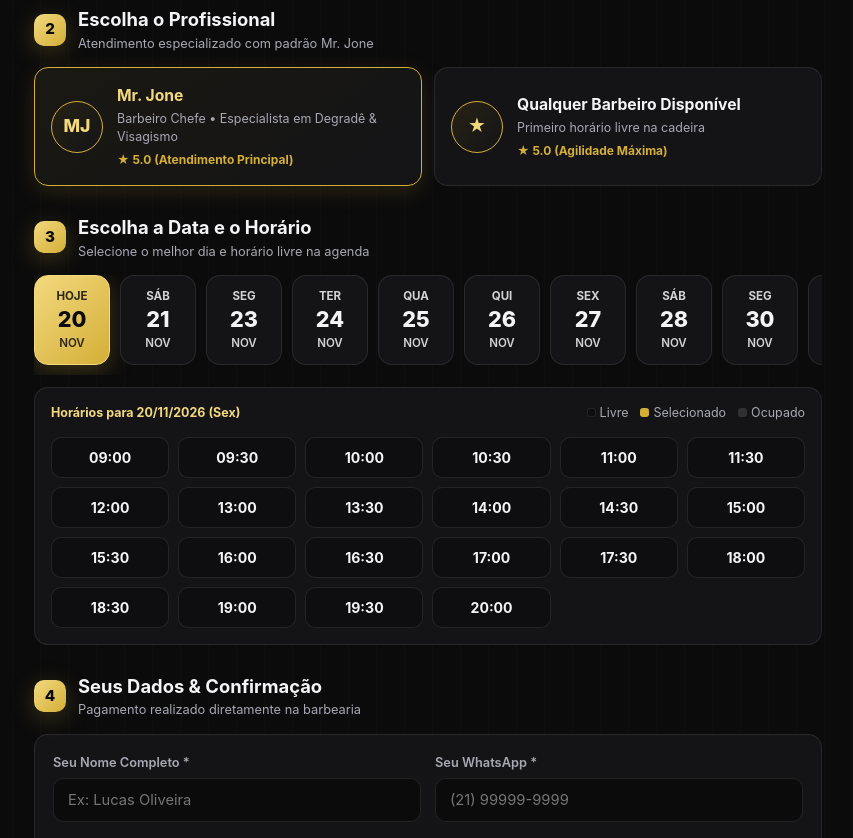
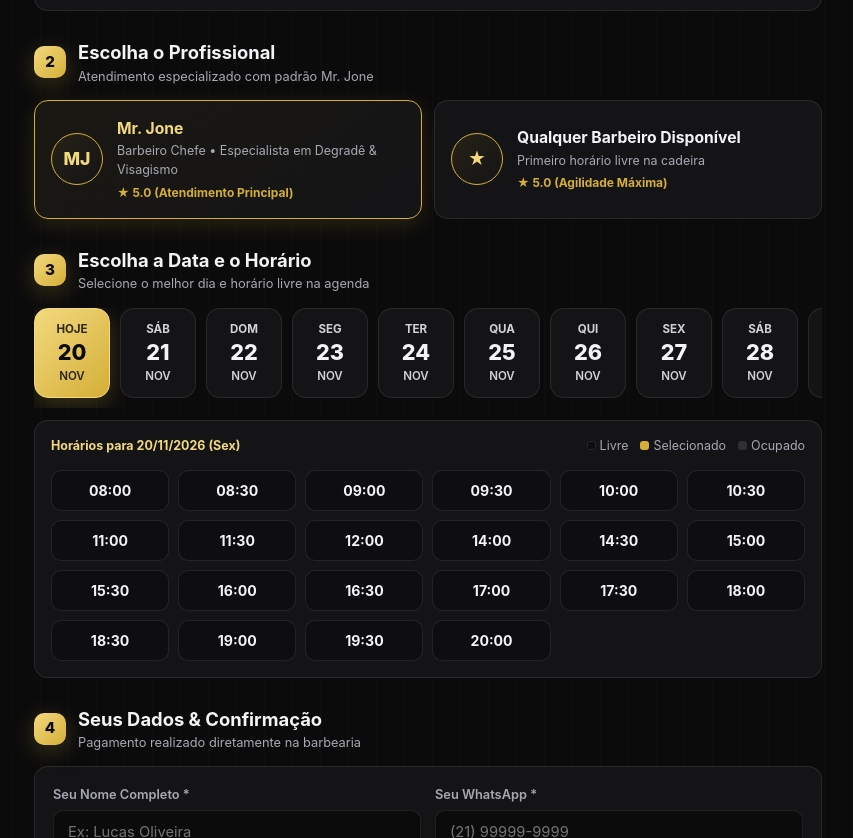
Before and after one commit to jhonyvr58-hash/BarbeariaMr_Jone, a plain HTML site: page index.html in a window 1280 px wide. Shown: the part 1962-2800 px from the top of the page, without its empty margins (212-1065 px from the left). Drawn offline with Linux system fonts and the light colour scheme.

Commit message:
Update index.html

```diff
--- a/index.html
+++ b/index.html
@@ -137,7 +137,6 @@
             color: var(--gold-light);
             font-weight: 600;
         }
-
                 .quick-actions {
             display: flex;
             flex-wrap: wrap;
@@ -324,7 +323,6 @@
                 padding: 18px 20px;
             }
         }
-
                 .service-card:hover {
             background: var(--bg-surface-hover);
             border-color: rgba(212, 175, 55, 0.45);
@@ -502,7 +500,6 @@
             cursor: pointer;
             transition: all 0.2s ease;
         }
-
                 .barber-card:hover {
             border-color: rgba(212, 175, 55, 0.45);
             background: var(--bg-surface-hover);
@@ -701,7 +698,6 @@
             cursor: not-allowed;
             opacity: 0.55;
         }
-
                 /* ==========================================================================
            PASSO 4: DADOS DO CLIENTE & CONFIRMAÇÃO
            ========================================================================== */
@@ -902,7 +898,6 @@
             box-shadow: var(--shadow-gold);
             white-space: nowrap;
             }
-
                     /* ==========================================================================
            MODAIS (COMPROVANTE DIGITAL, MEUS AGENDAMENTOS & ADMIN)
            ========================================================================== */
@@ -1260,11 +1255,10 @@
 
             <div class="address-banner">
                 <span class="status-dot"></span>
-                <span>Aberto • Seg a Sáb: 09h às 20h • Av. Raul de Oliveira Rodrigues (Av. 7), Qd 178, Lt 4, Lojas 1 e 2 - Piratininga, Niterói</span>
+                <span>Seg–Qui: 09h–12h e 14h–19h30 (Seg até 18h30) • Sex: 08h–12h e 14h–20h • Sáb: 08h–12h e 15h–20h • Dom: 09h–14h • Av. Raul de Oliveira Rodrigues (Av. 7), Qd 178, Lt 4, Lojas 1 e 2 - Piratininga, Niterói</span>
             </div>
         </div>
     </header>
-
         <!-- ======================================================================
          CONTEÚDO PRINCIPAL: FLUXO DE AGENDAMENTO EM 4 PASSOS
          ====================================================================== -->
@@ -1518,13 +1512,53 @@
             </div>
         </div>
     </div>
-
         <!-- ======================================================================
          JAVASCRIPT COMPLETO E AUTOCONTIDO
          ====================================================================== -->
     <script>
         const STORAGE_KEY = 'mr_jone_barbearia_app_v1';
         const BARBERSHOP_WHATSAPP = '5521989622789';
+
+        // Expediente oficial por dia da semana (0 = Dom, 1 = Seg ... 6 = Sáb)
+        const EXPEDIENTE_SEMANAL = {
+            1: [['09:00', '12:00'], ['14:00', '18:30']],
+            2: [['09:00', '12:00'], ['14:00', '19:30']],
+            3: [['09:00', '12:00'], ['14:00', '19:30']],
+            4: [['09:00', '12:00'], ['14:00', '19:30']],
+            5: [['08:00', '12:00'], ['14:00', '20:00']],
+            6: [['08:00', '12:00'], ['15:00', '20:00']],
+            0: [['09:00', '14:00']]
+        };
+
+        function horaParaMinutos(horaStr) {
+            const [h, m] = horaStr.split(':').map(Number);
+            return (h * 60) + m;
+        }
+
+        function minutosParaHora(totalMin) {
+            const h = String(Math.floor(totalMin / 60)).padStart(2, '0');
+            const m = String(totalMin % 60).padStart(2, '0');
+            return `${h}:${m}`;
+        }
+
+        function getTimeSlotsForDateISO(dateISO, stepMinutes = 30) {
+            if (!dateISO) return [];
+            const [y, m, d] = dateISO.split('-').map(Number);
+            const dt = new Date(y, m - 1, d);
+            const dayOfWeek = dt.getDay();
+            const turnos = EXPEDIENTE_SEMANAL[dayOfWeek] || [];
+            const slotsSet = new Set();
+
+            turnos.forEach(([startStr, endStr]) => {
+                const startMin = horaParaMinutos(startStr);
+                const endMin = horaParaMinutos(endStr);
+                for (let curr = startMin; curr <= endMin; curr += stepMinutes) {
+                    slotsSet.add(minutosParaHora(curr));
+                }
+            });
+
+            return Array.from(slotsSet).sort();
+        }
 
         // Catálogo Exato de Serviços e Combos com Preços Definidos pelo Cliente
         const INITIAL_SERVICES = [
@@ -1619,13 +1653,6 @@
             }
         ];
 
-        const ALL_TIME_SLOTS = [
-            '09:00', '09:30', '10:00', '10:30', '11:00', '11:30',
-            '12:00', '13:00', '13:30', '14:00', '14:30', '15:00',
-            '15:30', '16:00', '16:30', '17:00', '17:30', '18:00',
-            '18:30', '19:00', '19:30', '20:00'
-        ];
-
         // Estado Global da Aplicação
         let appState = {
             services: JSON.parse(JSON.stringify(INITIAL_SERVICES)),
@@ -1792,7 +1819,6 @@
             renderTimeSlots();
             updateSummaries();
         }
-
                 function generateUpcomingDates(daysCount = 14) {
             const weekDays = ['Dom', 'Seg', 'Ter', 'Qua', 'Qui', 'Sex', 'Sáb'];
             const months = ['Jan', 'Fev', 'Mar', 'Abr', 'Mai', 'Jun', 'Jul', 'Ago', 'Set', 'Out', 'Nov', 'Dez'];
@@ -1802,7 +1828,6 @@
             for (let i = 0; i < daysCount; i++) {
                 const d = new Date(today);
                 d.setDate(today.getDate() + i);
-                if (d.getDay() === 0) continue; // Pula domingo (barbearia abre Seg a Sáb)
                 const iso = d.toISOString().split('T')[0];
                 dates.push({
                     iso,
@@ -1840,6 +1865,9 @@
             renderDates();
             renderTimeSlots();
             updateSummaries();
+            if (appState.adminLoggedIn) {
+                renderAdminBlockSlots();
+            }
         }
 
         function isSlotOccupied(dateISO, timeStr) {
@@ -1862,8 +1890,15 @@
                 ? `Horários para ${currentDateObj.fullLabel}`
                 : 'Horários disponíveis';
 
+            const daySlots = getTimeSlotsForDateISO(appState.selectedDateISO, 30);
             const grid = document.getElementById('slots-grid');
-            grid.innerHTML = ALL_TIME_SLOTS.map(time => {
+
+            if (daySlots.length === 0) {
+                grid.innerHTML = `<p style="grid-column: 1 / -1; text-align:center; color:var(--text-secondary); font-size:0.85rem; padding:12px 0;">Sem horários cadastrados para este dia.</p>`;
+                return;
+            }
+
+            grid.innerHTML = daySlots.map(time => {
                 const occupied = isSlotOccupied(appState.selectedDateISO, time);
                 const selected = appState.selectedTime === time && !occupied;
                 return `
@@ -2179,8 +2214,9 @@
             const dateISO = appState.selectedDateISO;
             document.getElementById('admin-block-date-label').textContent = dateISO;
             const blockedForDay = appState.blockedSlots[dateISO] || [];
-
-            document.getElementById('admin-block-slots').innerHTML = ALL_TIME_SLOTS.map(time => {
+            const daySlots = getTimeSlotsForDateISO(dateISO, 30);
+
+            document.getElementById('admin-block-slots').innerHTML = daySlots.map(time => {
                 const isBlocked = blockedForDay.includes(time);
                 return `
                     <button type="button"
```
Lines whose indentation alone changed are shown as unchanged.
